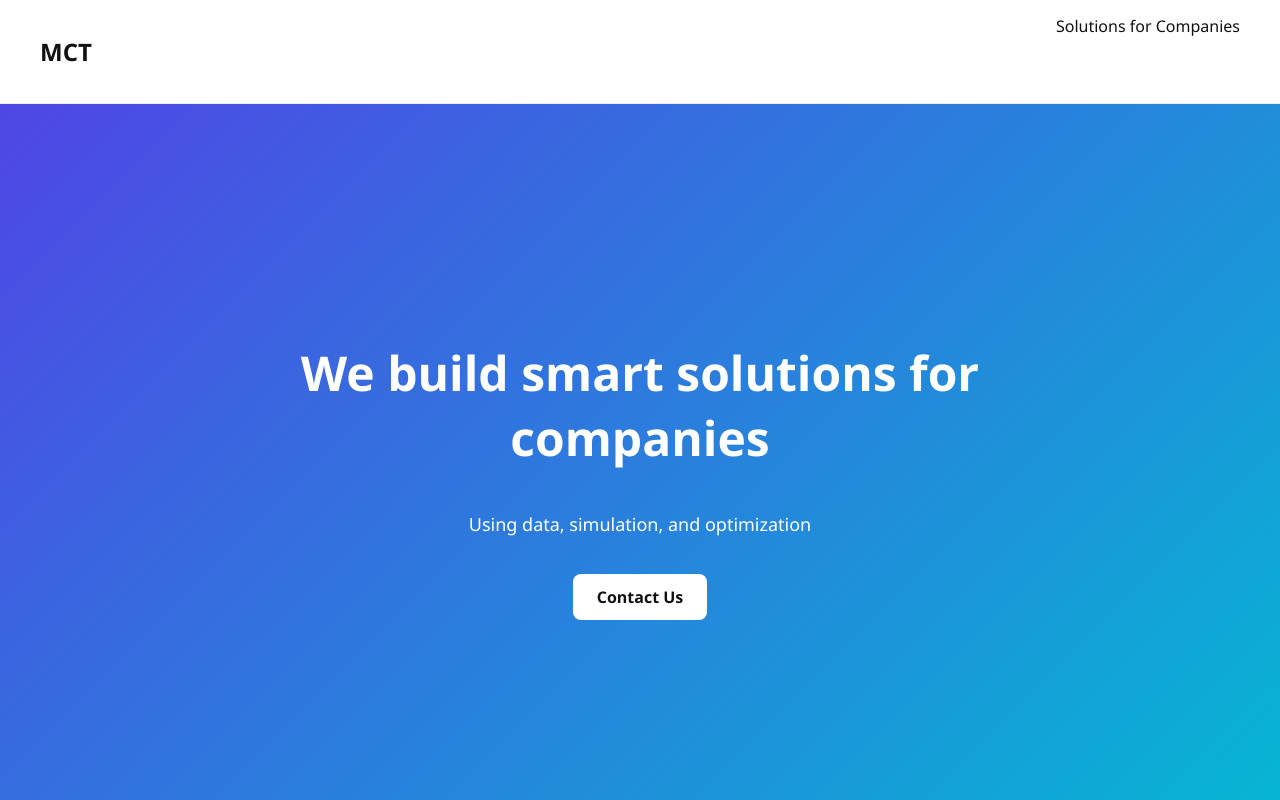
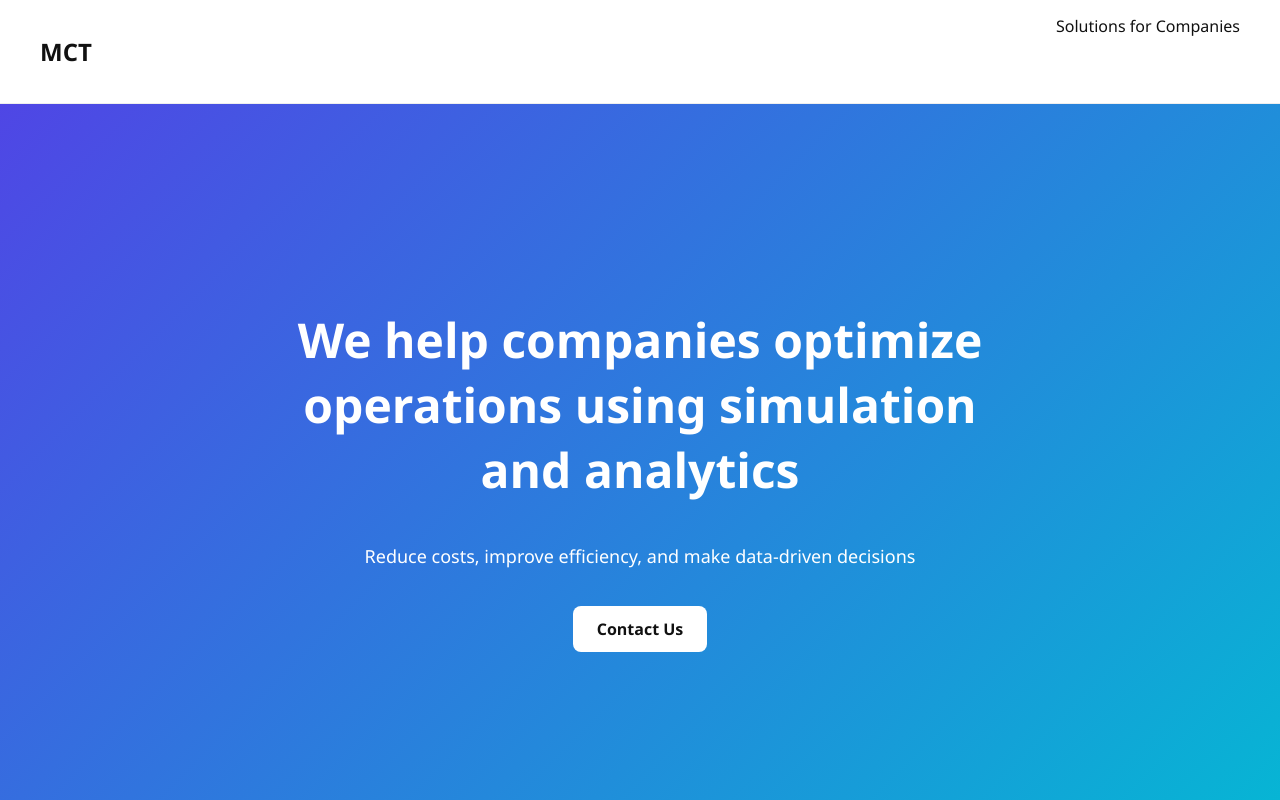
Before and after one commit to hiranyakudva/MyWorkoutPlan.github.io, a plain HTML site: page index.html in a window 1280 px wide. Shown: the top 800 px of the page. Drawn offline with Linux system fonts and the light colour scheme.

Commit message:
Update index.html

```diff
--- a/index.html
+++ b/index.html
@@ -80,8 +80,8 @@ section {
 </nav>
 
 <div class="hero">
-  <h1>We build smart solutions for companies</h1>
-  <p>Using data, simulation, and optimization</p>
+<h1>We help companies optimize operations using simulation and analytics</h1>
+<p>Reduce costs, improve efficiency, and make data-driven decisions</p>
   <a href="#contact" class="btn">Contact Us</a>
 </div>
 
```
